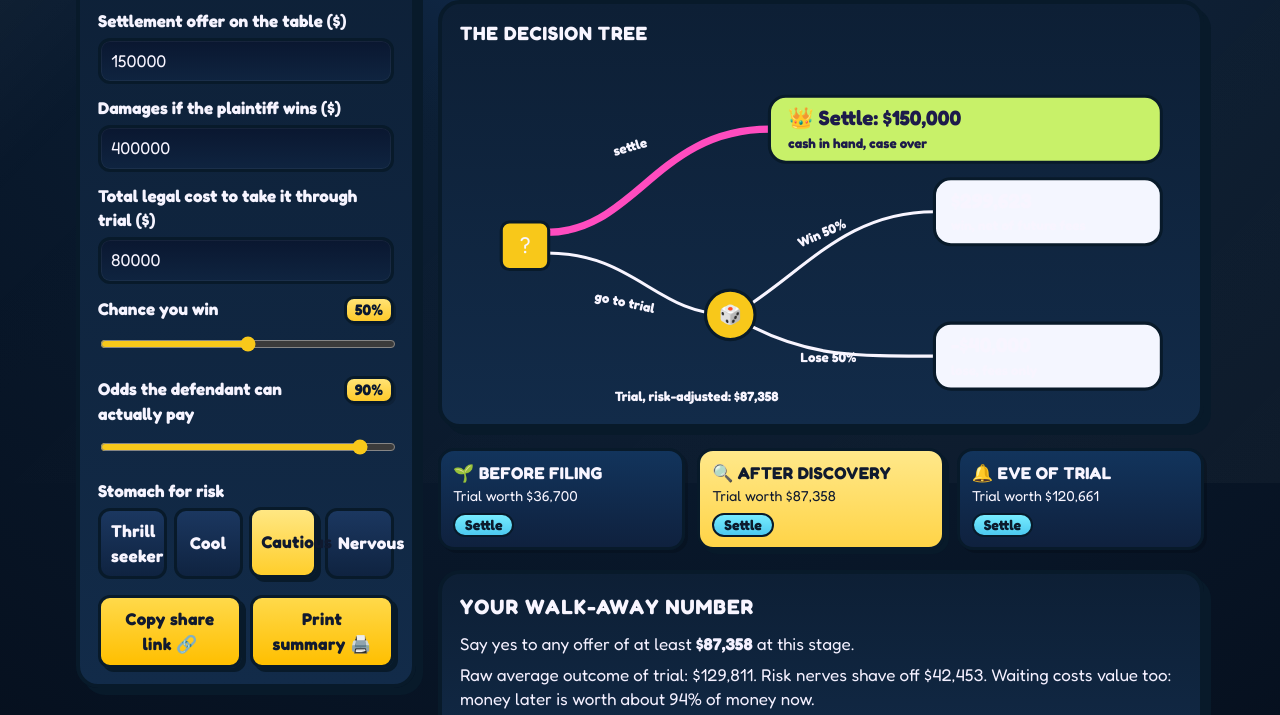
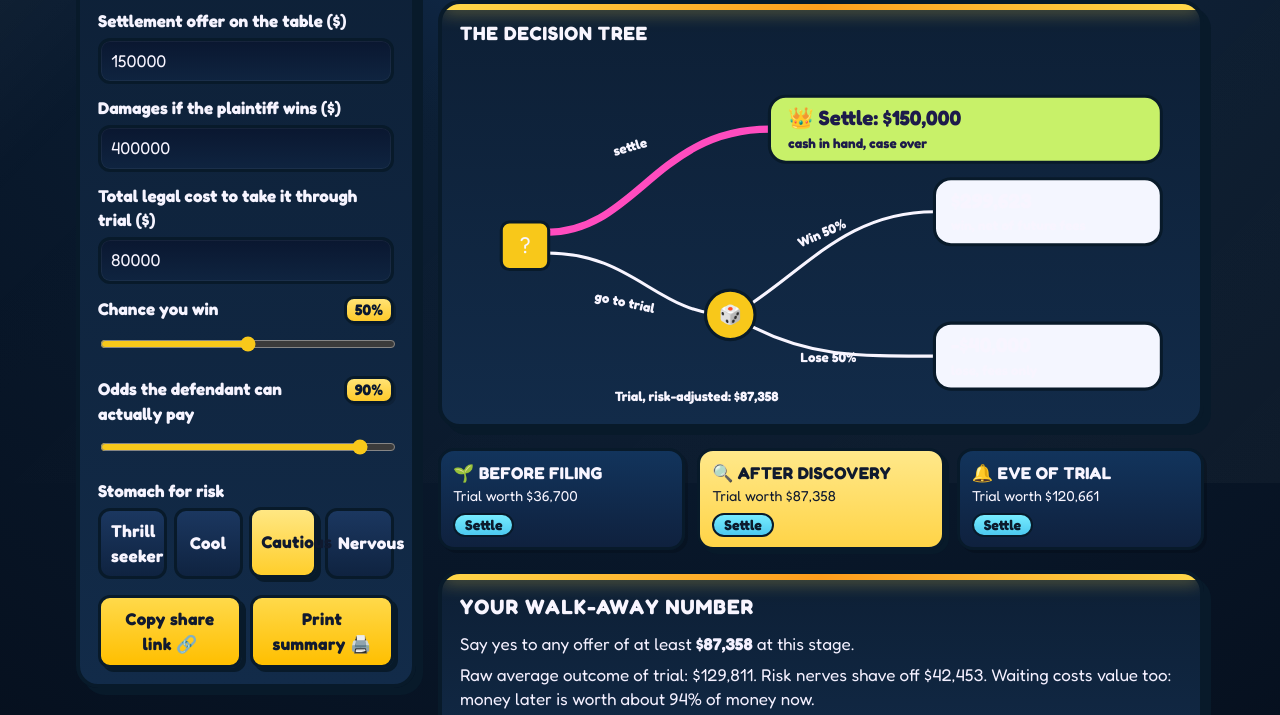
Before and after one commit to shivanidahya/gavel-or-gamble, a website: page index.html in a window 1280 px wide. Shown: the part 317-1032 px from the top of the page. Drawn offline with Linux system fonts and the light colour scheme.

Commit message:
Add game-show banner detail
Co-authored-by: Copilot App <223556219+Copilot@users.noreply.github.com>

```diff
--- a/styles.css
+++ b/styles.css
@@ -6,12 +6,14 @@ html{scroll-padding-top:env(safe-area-inset-top,0px)}
 body{margin:0;background:radial-gradient(circle at top,#1a3c6d 0%,#0b1e34 35%,#050d1a 100%);color:var(--ink);font-family:'Fredoka','Trebuchet MS',system-ui,sans-serif;font-size:17px;line-height:1.45}
 body::before{content:"";position:fixed;inset:0;background:linear-gradient(135deg,rgba(255,255,255,.07) 0%,rgba(255,255,255,0) 25%,rgba(255,255,255,.03) 100%);pointer-events:none}
 main{max-width:1160px;margin:0 auto;padding:22px 16px 40px;position:relative;z-index:1}
+main::before{content:"";position:absolute;inset:0 8% auto 8%;height:18px;background:linear-gradient(90deg,transparent 0%,rgba(255,212,71,.9) 12%,rgba(255,212,71,.9) 88%,transparent 100%);border:3px solid var(--border);border-radius:999px;box-shadow:0 0 0 4px rgba(8,17,31,.15);transform:translateY(-10px)}
 h1{font-size:clamp(2.2rem,6vw,4.4rem);line-height:.9;margin:0 0 8px;font-weight:900;letter-spacing:-.08em;text-transform:uppercase;text-shadow:4px 4px 0 rgba(0,0,0,.25)}
 h1 span{display:inline-block;transform:rotate(-4deg);background:linear-gradient(180deg,#ffe47e,#ffbf00);color:#0a1830;padding:.05em .28em;border:4px solid var(--border);border-radius:18px;box-shadow:6px 6px 0 var(--border);text-shadow:none}
 .sub{margin:0 0 22px;color:#f8f5ff;max-width:62ch;font-size:1.05rem;opacity:.9}
 .grid{display:grid;grid-template-columns:340px 1fr;gap:22px;align-items:start}
 @media(max-width:820px){.grid{grid-template-columns:1fr}}
-.card{background:linear-gradient(180deg,#0d1f35,#122b49);border:4px solid var(--border);border-radius:22px;box-shadow:7px 7px 0 var(--border);padding:16px 18px}
+.card{background:linear-gradient(180deg,#0d1f35,#122b49);border:4px solid var(--border);border-radius:22px;box-shadow:7px 7px 0 var(--border);padding:16px 18px;position:relative;overflow:hidden}
+.card::before{content:"";position:absolute;inset:0 0 auto 0;height:6px;background:linear-gradient(90deg,#ffd849,#ff9f1c,#ffd849);box-shadow:0 0 18px rgba(255,216,73,.7)}
 .card h2{margin:0 0 10px;font-size:1.2rem;letter-spacing:.04em;text-transform:uppercase}
 label{display:block;font-weight:700;margin:12px 0 4px;color:#f6f4ff}
 .row{display:flex;justify-content:space-between;align-items:baseline}
```
